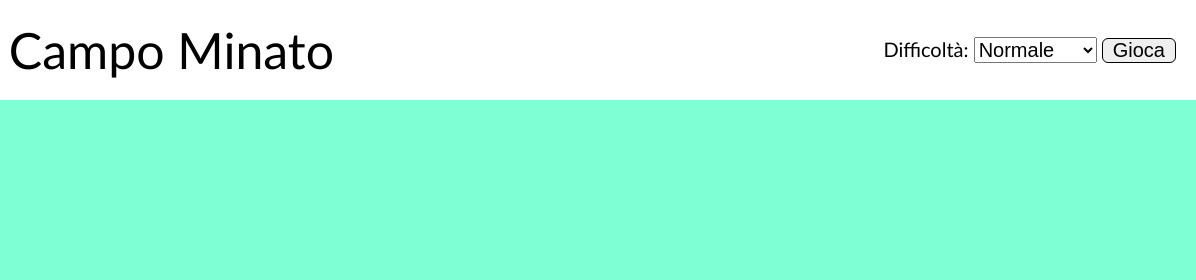
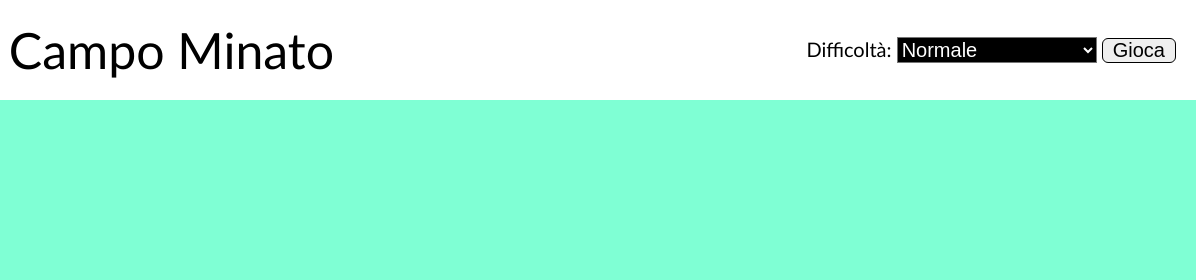
Before and after one commit to LucaZanfrisco/js-campominato-grid, a plain HTML site: page index.html in a window 1280 px wide. Shown: the top 280 px of the page, 84-1280 px from the left. Drawn offline with Linux system fonts and the light colour scheme.

Commit message:
restyle selezione difficolta e cambio colore testo

```diff
--- a/css/style.css
+++ b/css/style.css
@@ -36,6 +36,9 @@ header{
 }
 #difficolta{
     font-size: inherit;
+    width: 200px;
+    background-color: black;
+    color: white;
 }
 .btn{
     font-size: inherit;
@@ -43,6 +46,7 @@ header{
     border: 1px solid black;
     border-radius: .375rem;
 }
+
 /* ------- */
 /* Main */
 main{
@@ -80,6 +84,7 @@ main{
 }
 .cliccato{
     background-color: blue;
+    color: white;
 }
 /* ------- */
 /* Footer */
```
